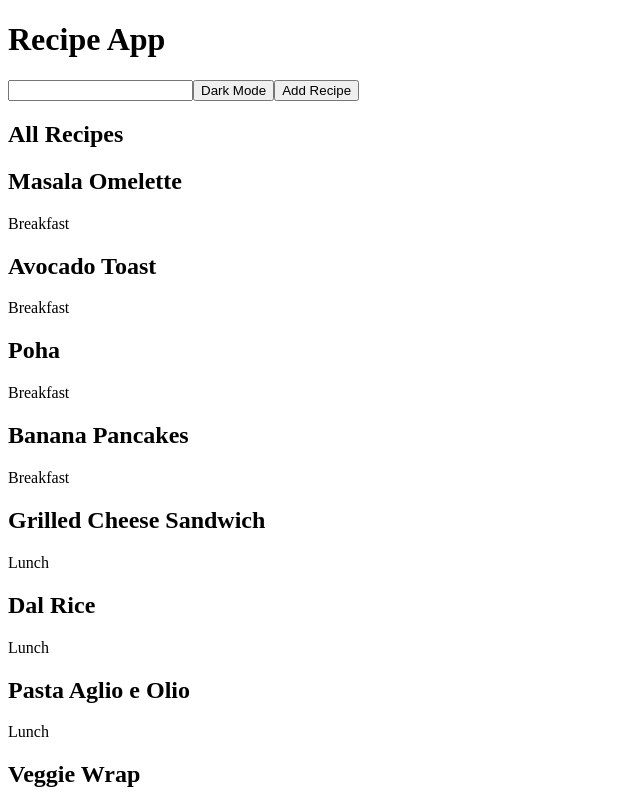
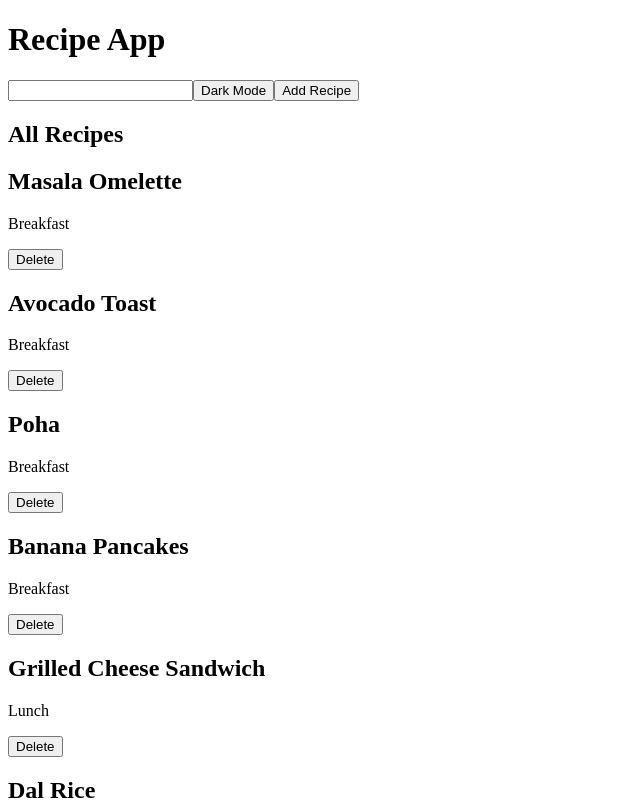
Before and after one commit to karixhma12/react_RecipeApp2, a React (Vite) app in the folder recipeapp/: page / in a window 1280 px wide. Shown: the top 800 px of the page, without its empty margins (0-640 px from the left). Built offline with nearby package versions, Linux system fonts and the light colour scheme.

Commit message:
wire up delete recipe functionality

```diff
--- a/recipeapp/src/App.jsx
+++ b/recipeapp/src/App.jsx
@@ -14,10 +14,18 @@ function App(){
     setRecipes([...recipes,newRecipe]);
   }
 
+  function deleteRecipe(id){
+    const newRecipes = recipes.filter(recipe=>{
+      return recipe.id!= id
+    })
+
+    setRecipes(newRecipes);
+  }
+
   return(
     <div>
       <Navbar setShowModal={setShowModal}/>
-      <RecipeList recipes={recipes}/>
+      <RecipeList recipes={recipes} deleteRecipe={deleteRecipe}/>
       {showModal && <AddRecipeForm setShowModal={setShowModal} addRecipe={addRecipe}/>}
     </div>
   )
--- a/recipeapp/src/components/RecipeCard.jsx
+++ b/recipeapp/src/components/RecipeCard.jsx
@@ -1,11 +1,12 @@
 
 
 
-function RecipeCard({recipe}){
+function RecipeCard({recipe,deleteRecipe}){
     return(
         <div>
             <h2> {recipe.title} </h2>
             <p> {recipe.category}</p>
+            <button onClick={()=>deleteRecipe(recipe.id)}> Delete </button>
         </div>
     )
 }
--- a/recipeapp/src/components/RecipeList.jsx
+++ b/recipeapp/src/components/RecipeList.jsx
@@ -1,12 +1,12 @@
 import RecipeCard from "./RecipeCard"
 
-function RecipeList({recipes}){
+function RecipeList({recipes,deleteRecipe}){
     return(
         <div>
             <h2> All Recipes </h2>
             <div>
                 {recipes.map((recipe)=>{
-                return <RecipeCard key={recipe.id} recipe={recipe}/>
+                return <RecipeCard deleteRecipe={deleteRecipe} key={recipe.id} recipe={recipe}/>
                 })}
             </div>
         </div>
```
